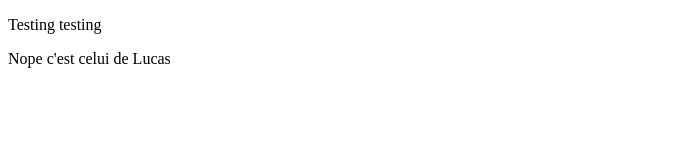
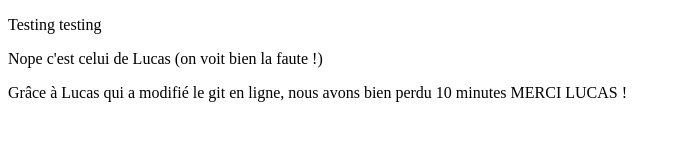
Before and after one commit to CoolNonoExia/test, a plain HTML site: page index.html in a window 1280 px wide. Shown: the whole page, without its empty margins (0-681 px from the left). Drawn offline with Linux system fonts and the light colour scheme.

Commit message:
Git test

```diff
--- a/index.html
+++ b/index.html
@@ -5,6 +5,7 @@
 	</head>
 	<body>
 		<p>Testing testing</p>
-		<p> Nope c'est celui de Lucas </p>
+		<p> Nope c'est celui de Lucas (on voit bien la faute !)</p>
+        <p> Grâce à Lucas qui a modifié le git en ligne, nous avons bien perdu 10 minutes MERCI LUCAS ! </p>
 	</body>
 </html>
```
